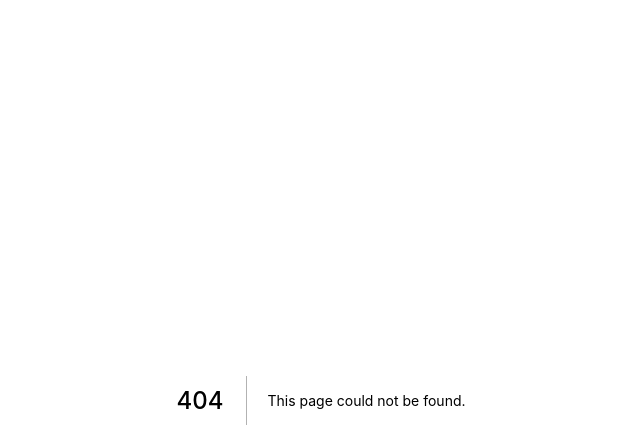
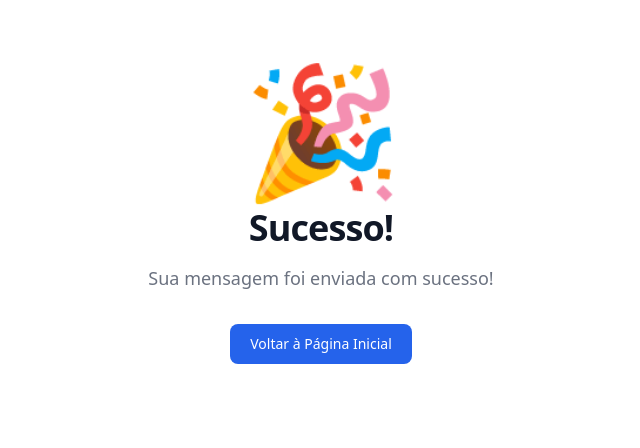
Before and after one commit to lmdvlpr/cartorio-sgc, a Next.js app: page /sucesso in a window 1280 px wide. Before the commit this address had no page. Shown: the top 448 px of the page, without its empty margins (319-959 px from the left). Built offline with nearby package versions, Linux system fonts and the light colour scheme.

Commit message:
chore: update some sections in site

```diff
--- a/components/Cabecalho.jsx
+++ b/components/Cabecalho.jsx
@@ -51,7 +51,7 @@ export function Cabecalho() {
 							daqueles que buscam os nossos serviços.
 						</p>
 						<div className="flex justify-center">
-							<button className="inline-flex text-white bg-indigo-500 border-0 py-2 px-6 focus:outline-none hover:bg-indigo-600 rounded text-lg">
+							<button className="inline-flex text-white bg-primary-600 border-0 py-2 px-6 focus:outline-none hover:bg-primary-800 rounded text-lg">
 								<a href="#servicos">Nossos Serviços</a>
 							</button>
 							<button className="ml-4 inline-flex text-gray-700 bg-gray-100 border-0 py-2 px-6 focus:outline-none hover:bg-gray-200 rounded text-lg">
--- a/components/Contato.jsx
+++ b/components/Contato.jsx
@@ -1,13 +1,4 @@
-import { useState, useEffect } from 'react'
-
 export function Contato() {
-	const [success, setSuccess] = useState(false)
-
-	useEffect(() => {
-		if (window.location.search.includes('success=true')) {
-			setSuccess(true)
-		}
-	}, [])
 	return (
 		<>
 			<section className="bg-white dark:bg-gray-900" id="contato">
@@ -18,15 +9,10 @@ export function Contato() {
 					<p className="mb-8 lg:mb-16 font-light text-center text-gray-500 dark:text-gray-400 sm:text-xl">
 						Tem alguma dúvida? Entre em contato conosco!
 					</p>
-					{success && (
-						<p className="mb-8 lg:mb-16 font-light text-center text-green-500 dark:text-green-400 sm:text-xl">
-							Sua mensagem foi enviada com sucesso!
-						</p>
-					)}
 					<form
-						name="contact"
+						name="Contato via Site"
 						method="POST"
-						action="/?success=true"
+						action="/sucesso"
 						netlify-honeypot="bot-field"
 						data-netlify="true"
 						className="space-y-8"
@@ -86,7 +72,7 @@ export function Contato() {
 						</div>
 						<button
 							type="submit"
-							className="py-3 px-5 text-sm font-medium text-center text-white rounded-lg bg-primary-700 sm:w-fit hover:bg-primary-800 focus:ring-4 focus:outline-none focus:ring-primary-300 dark:bg-primary-600 dark:hover:bg-primary-700 dark:focus:ring-primary-800"
+							className="py-3 px-5 text-sm font-medium text-center text-white rounded bg-primary-700 sm:w-fit hover:bg-primary-800 focus:ring-4 focus:outline-none focus:ring-primary-300 dark:bg-primary-600 dark:hover:bg-primary-700 dark:focus:ring-primary-800"
 						>
 							Enviar Mensagem
 						</button>
--- a/components/Sobre.jsx
+++ b/components/Sobre.jsx
@@ -32,7 +32,7 @@ export function Sobre() {
 							satisfação daqueles que buscam os nossos serviços.
 						</p>
 						<div className="flex justify-center">
-							<button className="inline-flex text-white bg-indigo-500 border-0 py-2 px-6 focus:outline-none hover:bg-indigo-600 rounded text-lg">
+							<button className="inline-flex text-white bg-primary-600 border-0 py-2 px-6 focus:outline-none hover:bg-primary-800 rounded text-lg">
 								<a href="#modelos">Modelos de Documentos</a>
 							</button>
 							<button className="ml-4 inline-flex text-gray-700 bg-gray-100 border-0 py-2 px-6 focus:outline-none hover:bg-gray-200 rounded text-lg">
--- /dev/null
+++ b/pages/sucesso.jsx
@@ -0,0 +1,26 @@
+import Link from 'next/link'
+
+export default function Sucesso() {
+	return (
+		<section className="bg-white dark:bg-gray-900">
+			<div className="py-8 px-4 mx-auto max-w-screen-xl lg:py-16 lg:px-6">
+				<div className="mx-auto max-w-screen-sm text-center">
+					<h1 className="mb-4 text-4xl tracking-tight font-extrabold lg:text-9xl text-primary-600 dark:text-primary-500">
+						🎉
+					</h1>
+					<p className="mb-4 text-3xl tracking-tight font-bold text-gray-900 md:text-4xl dark:text-white">
+						Sucesso!
+					</p>
+					<p className="mb-4 text-lg font-light text-gray-500 dark:text-gray-400">
+						Sua mensagem foi enviada com sucesso!
+					</p>
+					<Link href="/">
+						<a className="inline-flex text-white bg-primary-600 hover:bg-primary-800 focus:ring-4 focus:outline-none focus:ring-primary-300 font-medium rounded-lg text-sm px-5 py-2.5 text-center dark:focus:ring-primary-900 my-4">
+							Voltar à Página Inicial
+						</a>
+					</Link>
+				</div>
+			</div>
+		</section>
+	)
+}
```
